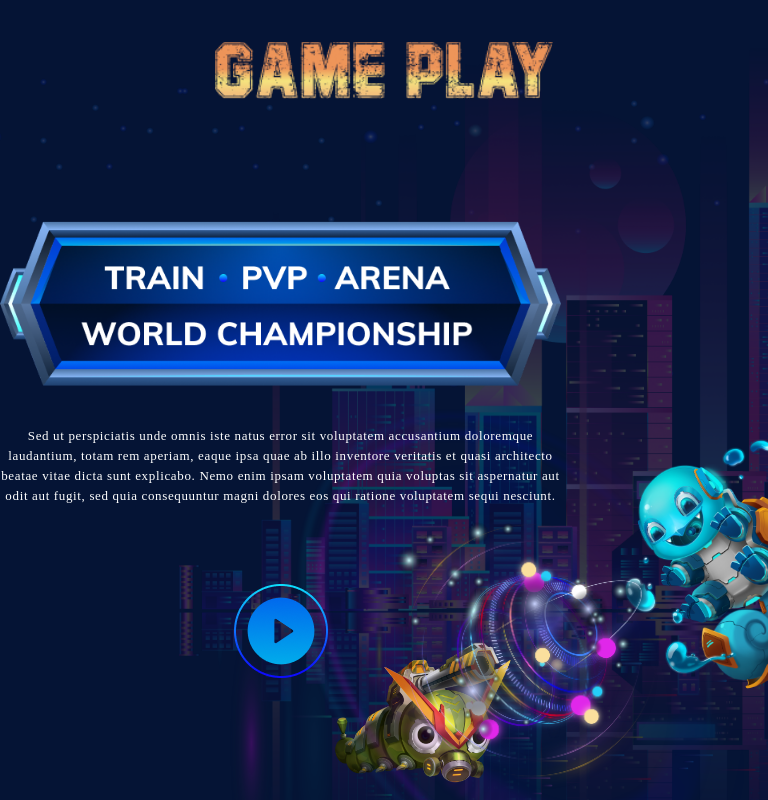
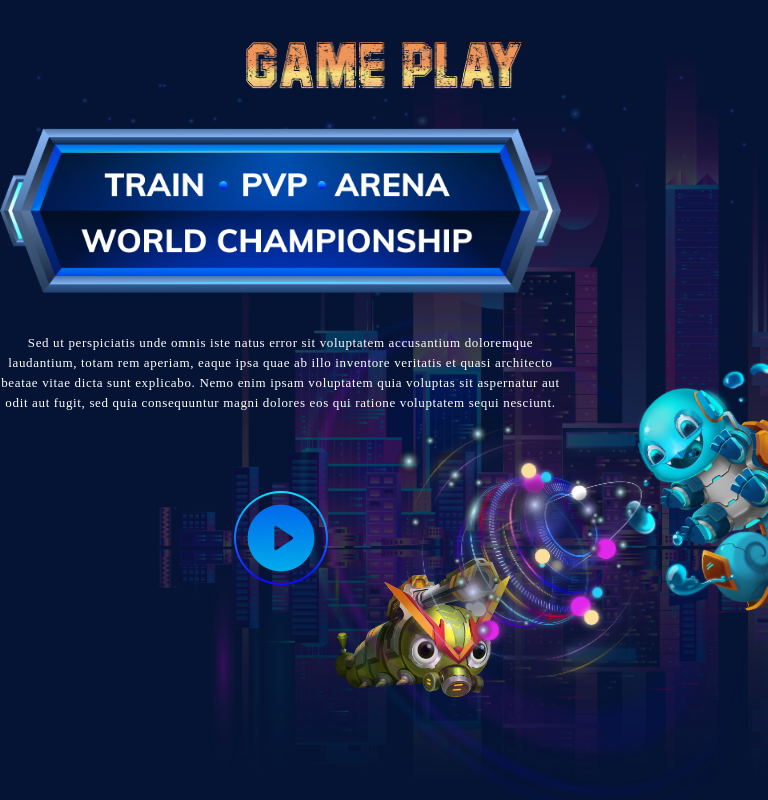
Before and after one commit to laboon-org/hypermon-lp, a React (Create React App) app: page / in a window 768 px wide. Shown: the part 1580-2380 px from the top of the page. Built offline with nearby package versions, Linux system fonts and the light colour scheme; a web font is replaced by a local one.

Commit message:
add file scss

```diff
--- a/src/page/Home/GamePlay/mobile.scss
+++ b/src/page/Home/GamePlay/mobile.scss
@@ -1,7 +1,7 @@
 // small device responsive
 @media (max-width: 1023.98px) {
     .Gameplay__container--wrapper {
-        padding-top: 83px !important;
+        padding-top: unset !important;
     }
 }
 // tablet responsive
@@ -11,7 +11,7 @@
         //     padding-top: 83px;
         // }
         .mb-header-gameplay {
-            width: 44%;
+            width: 36%;
         }
         .Caterpie1a2 {
             right: 28%;
@@ -35,6 +35,7 @@
     .Gameplay {
         .mb-header-gameplay {
             width: 36%;
+            padding-top: 10%;
         }
         .Caterpie1a2 {
             right: 18%;
```
